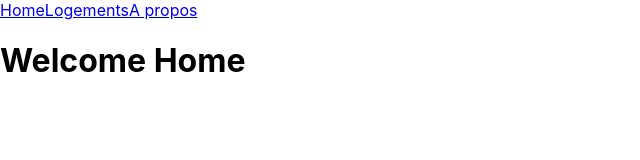
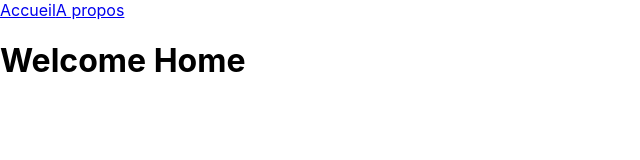
Before and after one commit to JulienV87/kasa, a React (Create React App) app: page / in a window 1280 px wide. Shown: the top 160 px of the page, without its empty margins (0-640 px from the left). Built offline with nearby package versions, Linux system fonts and the light colour scheme.

Commit message:
Suppression du composant et de la route LOGEMENTS

```diff
--- a/src/App.js
+++ b/src/App.js
@@ -2,7 +2,6 @@ import logo from './logo.svg';
 import './App.css';
 import { BrowserRouter,Route, Routes,  } from 'react-router-dom';
 import Home from './components/Home';
-import Logements from './components/Logements';
 import AboutUs from './components/AboutUs';
 import Erreur from './components/Erreur';
 import Navbar from './components/Navbar';
@@ -14,7 +13,6 @@ function App() {
       <Navbar />
         <Routes>
           <Route path='/' element={<Home/>} />
-          <Route path='/logements' element={<Logements/>} />
           <Route path='/about-us' element={<AboutUs/>} />
           <Route path='*' element={<Erreur/>} />
         </Routes>
--- a/src/components/Logements.jsx
+++ /dev/null
@@ -1,7 +0,0 @@
-export default function Logements() {
-  return (
-    <div>
-        <h1>Logements</h1>
-    </div>
-  )
-}
--- a/src/components/Navbar.jsx
+++ b/src/components/Navbar.jsx
@@ -3,8 +3,7 @@ import { Link, NavLink } from "react-router-dom"
 export default function Navbar() {
   return (
     <nav>
-        <Link to="/">Home</Link>
-        <Link to="/logements">Logements</Link>
+        <Link to="/">Accueil</Link>
         <Link to="/about-us">A propos</Link>
     </nav>
   )
```
